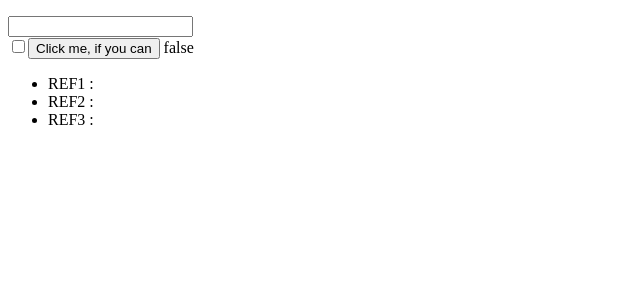
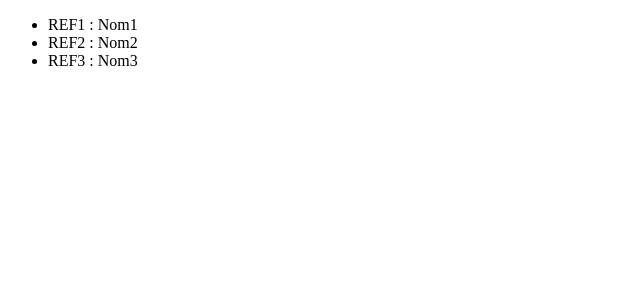
Before and after one commit to dthibau/springangular-solutions, an Angular app in the folder angular-workspace/tp1/: page / in a window 1280 px wide. Shown: the top 300 px of the page, without its empty margins (0-640 px from the left). Built offline with nearby package versions, Linux system fonts and the light colour scheme.

Commit message:
Fix ProductListComponent

```diff
--- a/angular-workspace/tp1/src/app/product-list/product-list.component.html
+++ b/angular-workspace/tp1/src/app/product-list/product-list.component.html
@@ -1,16 +1,7 @@
-<p [class]="style">{{name}}</p>
-<form>
-    <input name="name" [ngModel]="name" (ngModelChange)="name = $event">
 
-</form>
-
-<input type="checkbox" (change)="toggleButton()">
-<button [disabled]="disabled" #button>Click me, if you can</button>
-
-{{ button.disabled }}
 
 <ul>
     <li *ngFor="let product of products">
-    {{ product.reference | uppercase }} : {{product.date}}
+    {{ product.reference | uppercase }} : {{product.nom}}
     </li>
 </ul>
```
